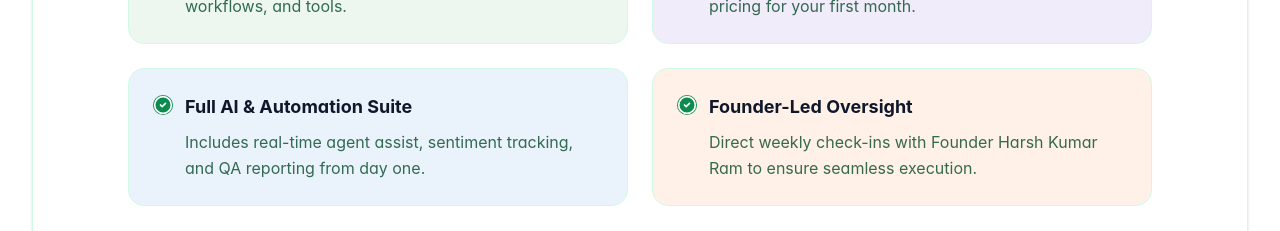
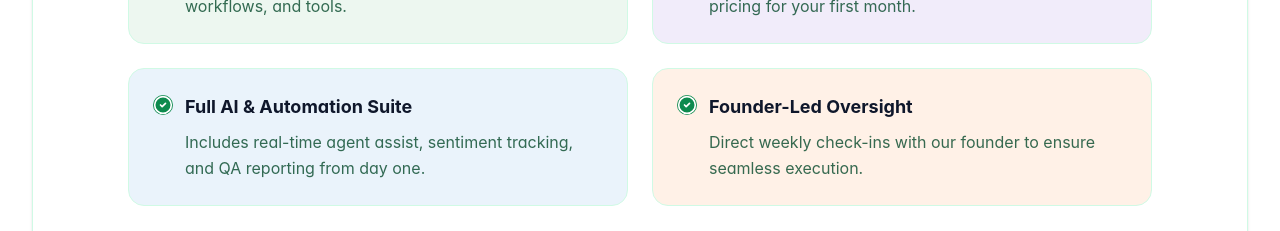
Before and after one commit to harshram6787-hue/Enlace-global-website-google-studio, a Next.js app: page / in a window 1280 px wide. Shown: the part 3100-3331 px from the top of the page. Built offline with nearby package versions, Linux system fonts and the light colour scheme.

Commit message:
Remove founder name from the pilot tile

```diff
--- a/components/PilotSection.tsx
+++ b/components/PilotSection.tsx
@@ -27,7 +27,7 @@ const pilotHighlights = [
   {
     title: 'Founder-Led Oversight',
     backgroundClass: 'bg-[#FFF1E7]',
-    description: 'Direct weekly check-ins with Founder Harsh Kumar Ram to ensure seamless execution.',
+    description: 'Direct weekly check-ins with our founder to ensure seamless execution.',
   },
 ];
 
```
